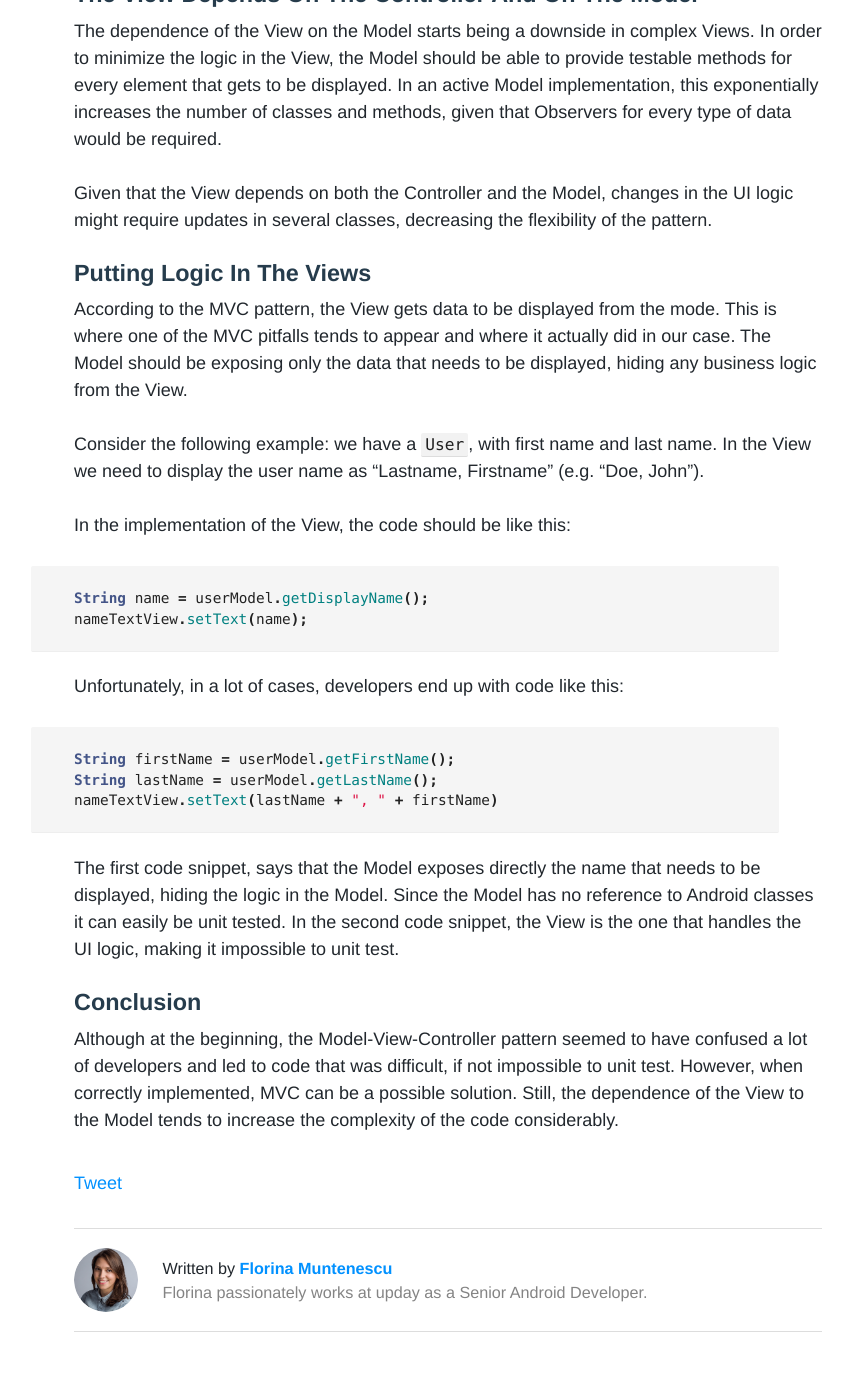
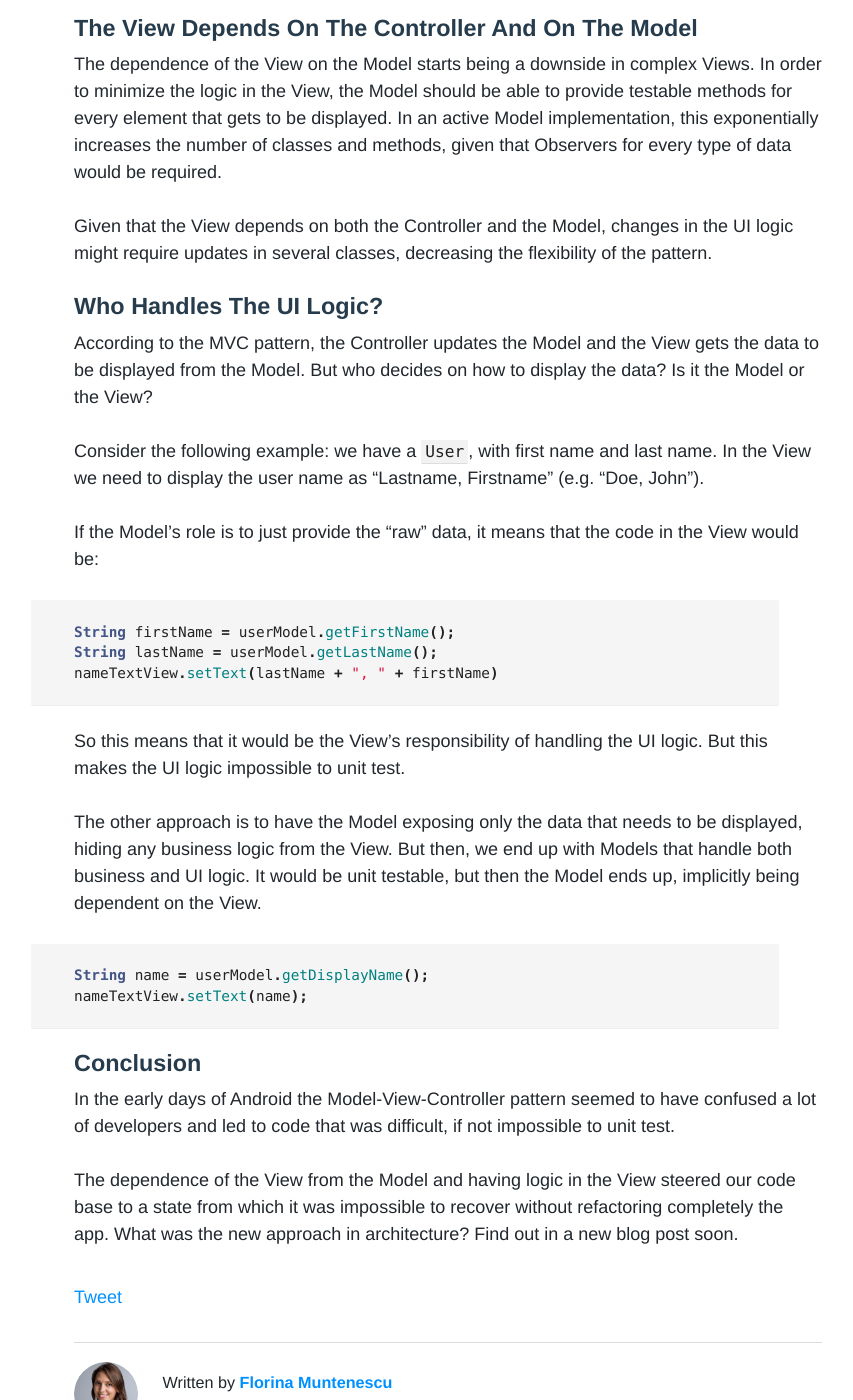
Before and after one commit to upday/upday.github.io, a Jekyll site: the page built from _posts/blog/2016-08-23-model-view-controller.md, in a window 1280 px wide and 1400 px high, scrolled down 3896 px. Shown: the whole window, without its empty margins (192-1045 px from the left). Built offline with Jekyll 4.4.1, drawn with Linux system fonts in a browser that asks for light colours; nearby versions of some CDN libraries; some web fonts are replaced; comment, search, counter and statistics services are not loaded; some of the changed text lies outside the part shown.

Commit message:
mvc pitfalls are not disadvantages

```diff
--- a/_posts/blog/2016-08-23-model-view-controller.md
+++ b/_posts/blog/2016-08-23-model-view-controller.md
@@ -12,15 +12,15 @@ date: 2016-07-23T15:39:55-04:00
 
 A year ago, when the majority of the current Android team started working at upday, the application was far from being the robust, stable app that we wanted it to be. We tried to understand why our code was in such bad shape and we found two main culprits: continuous changing of the UI and the lack of an architecture that supported the flexibility that we needed. The app was already at its fourth redesign in six months. The design pattern chosen seemed to be Model-View-Controller but was then already a "mutant", far from how it should be.
 
-Let's discover together what the Model-View-Controller pattern is; how it has been applied in Android along the years; how it should be applied so it can maximize testability; and some of its advantages, disadvantages and pitfalls.
+Let's discover together what the Model-View-Controller pattern is; how it has been applied in Android over the years; how it should be applied so it can maximize testability; and some of its advantages and disadvantages.
 
 ## The Model-View-Controller Pattern
 
 In a world where the user interface logic tends to change more often than the business logic, the desktop and Web developers needed a way of separating user interface functionality. The MVC pattern was their solution.
 
-* **Model** - the data layer, responsible of managing the business logic and handling network or database API.
+* **Model** - the data layer, responsible for managing the business logic and handling network or database API.
 * **View** - the UI layer - a visualization of the data from the Model.
-* **Controller** - gets notified of the user's behavior and updates the Model as needed.
+* **Controller** - the logic layer,  gets notified of the user's behavior and updates the Model as needed.
 
 <center>
 <picture>
@@ -30,7 +30,7 @@ In a world where the user interface logic tends to change more often than the bu
 </center>
 
 So, this means that both the Controller and the View depend on the Model: the first to update the data, the latter to get the data. But, most important for the desktop and Web devs at that time: the Model was separated and could be tested independently of the UI.
-Several variants of MVC appeared. The best known ones are related to whether the Model is passive or is actively notifying that it has changed. Here are more details:
+Several variants of MVC appeared. The best-known ones are related to whether the Model is passive or is actively notifying that it has changed. Here are more details:
 
 ### Passive Model
 
@@ -40,7 +40,7 @@ Based on the user's actions, the Controller has to modify the Model. After the M
 <center>
 <picture>
 	<a href="/images/blog/mvc/mvc_passive_model_sequence.png"><img src="/images/blog/mvc/mvc_passive_model_sequence.png" alt="Model-View-Controller Passive Model Sequence" width="350"></a>
-	<figcaption>Model-View-Controller - passive model - behavior</figcaption>
+	<figcaption>Model-View-Controller - passive Model - behavior</figcaption>
 </picture>
 </center>
 
@@ -52,7 +52,7 @@ The Model contains a collection of observers that are interested in updates. The
 <center>
 <picture>
 	<a href="/images/blog/mvc/mvc_active_model.png"><img src="/images/blog/mvc/mvc_active_model.png" alt="Model-View-Controller Active Model Class Structure" width="350"></a>
-	<figcaption>Model-View-Controller - active model - class structure</figcaption>
+	<figcaption>Model-View-Controller - active Model - class structure</figcaption>
 </picture>
 </center>
 
@@ -65,13 +65,15 @@ Every time the Model updates, it will also iterate through the collection of obs
 </picture>
 </center>
 
-## Model-View-Controller in Android
+### Model-View-Controller in Android
+
 In around 2011, when Android started to become more and more popular, architecture questions naturally appeared. Since MVC was one of the most popular UI patterns at that time, developers tried to apply it to Android too.
 
 If you search on StackOverflow for questions like "How to apply MVC in Android", one of the most popular answers stated that in Android, an Activity is both the View and the Controller.
-Looking back, this sounds almost crazy! But, at that point, the main emphasis was on making the model testable and usually the implementation choice for the View and the Controller was dependent on the platform.
+Looking back, this sounds almost crazy! But, at that point, the main emphasis was on making the Model testable and usually the implementation choice for the View and the Controller was dependent on the platform.
 
 ### How Should MVC Be Applied in Android
+
 Nowadays, the question of how to apply the MVC patterns has an answer that is easier to find. The Activities, Fragments and Views should be the Views in the MVC world. The Controllers should be separate classes that don't extend or use any Android class, and same for the Models.
 
 One problem arises when connecting the Controller to the View, since the Controller needs to tell the View to update. In the passive Model MVC architecture, the Controller  needs to hold a reference to the View.
@@ -79,14 +81,14 @@ The easiest way of doing this, while focusing on testing, is to have a BaseView
 
 ## Advantages
 
-The Model-View-Controller pattern highly supports the separation of concerns which increases the testability of the code.
+The Model-View-Controller pattern highly supports the separation of concerns. This advantage not only does it increases the testability of the code but it also makes it easier to extend, allowing a fairly easy implementation of new features.
 
 The Model classes don't have any reference to Android classes and are therefore straightforward to unit test.
 The Controller doesn't extend or implement any Android classes and should have a reference to an interface class of the View. In this way, unit testing of the Controller is also possible.
 
 If the Views respect the **single responsibility principle** then their role is just to update the Controller for every user event and just display data from the Model, without implementing any business logic. In this case, UI tests should be enough to cover the functionalities of the View.
 
-## Disadvantages and Pitfalls
+## Disadvantages
 
 ### The View Depends On The Controller And On The Model
 
@@ -95,20 +97,13 @@ In an active Model implementation, this exponentially increases the number of cl
 
 Given that the View depends on both the Controller and the Model, changes in the UI logic might require updates in several classes, decreasing the flexibility of the pattern.
 
-### Putting Logic In The Views
+### Who Handles The UI Logic?
 
-According to the MVC pattern, the View gets data to be displayed from the mode. This is where one of the MVC pitfalls tends to appear and where it actually did in our case. The Model should be exposing only the data that needs to be displayed, hiding any business logic from the View.
+According to the MVC pattern, the Controller updates the Model and the View gets the data to be displayed from the Model. But who decides on how to display the data? Is it the Model or the View?
 
 Consider the following example: we have a ``User``, with first name and last name. In the View we need to display the user name as "Lastname, Firstname" (e.g. "Doe, John").
 
-In the implementation of the View, the code should be like this:
-
-{% highlight java %}
-String name = userModel.getDisplayName();
-nameTextView.setText(name);
-{% endhighlight %}
-
-Unfortunately, in a lot of cases, developers end up with code like this:
+If the Model's role is to just provide the "raw" data, it means that the code in the View would be:
 
 {% highlight java %}
 String firstName = userModel.getFirstName();
@@ -116,8 +111,17 @@ String lastName = userModel.getLastName();
 nameTextView.setText(lastName + ", " + firstName)
 {% endhighlight %}
 
-The first code snippet, says that the Model exposes directly the name that needs to be displayed, hiding the logic in the Model. Since the Model has no reference to Android classes it can easily be unit tested.
-In the second code snippet, the View is the one that handles the UI logic, making it impossible to unit test.
+So this means that it would be the View's responsibility of handling the UI logic. But this makes the UI logic impossible to unit test.
+
+The other approach is to have the Model exposing only the data that needs to be displayed, hiding any business logic from the View. But then, we end up with Models that handle both business and UI logic. It would be unit testable, but then the Model ends up, implicitly being dependent on the View.
+
+{% highlight java %}
+String name = userModel.getDisplayName();
+nameTextView.setText(name);
+{% endhighlight %}
 
 ### Conclusion
-Although at the beginning, the Model-View-Controller pattern seemed to have confused a lot of developers and led to code that was difficult, if not impossible to unit test. However, when correctly implemented, MVC can be a possible solution. Still, the dependence of the View to the Model tends to increase the complexity of the code considerably.
+
+In the early days of Android the Model-View-Controller pattern seemed to have confused a lot of developers and led to code that was difficult, if not impossible to unit test.
+
+The dependence of the View from the Model and having logic in the View steered our code base to a state from which it was impossible to recover without refactoring completely the app. What was the new approach in architecture? Find out in a new blog post soon.
```
